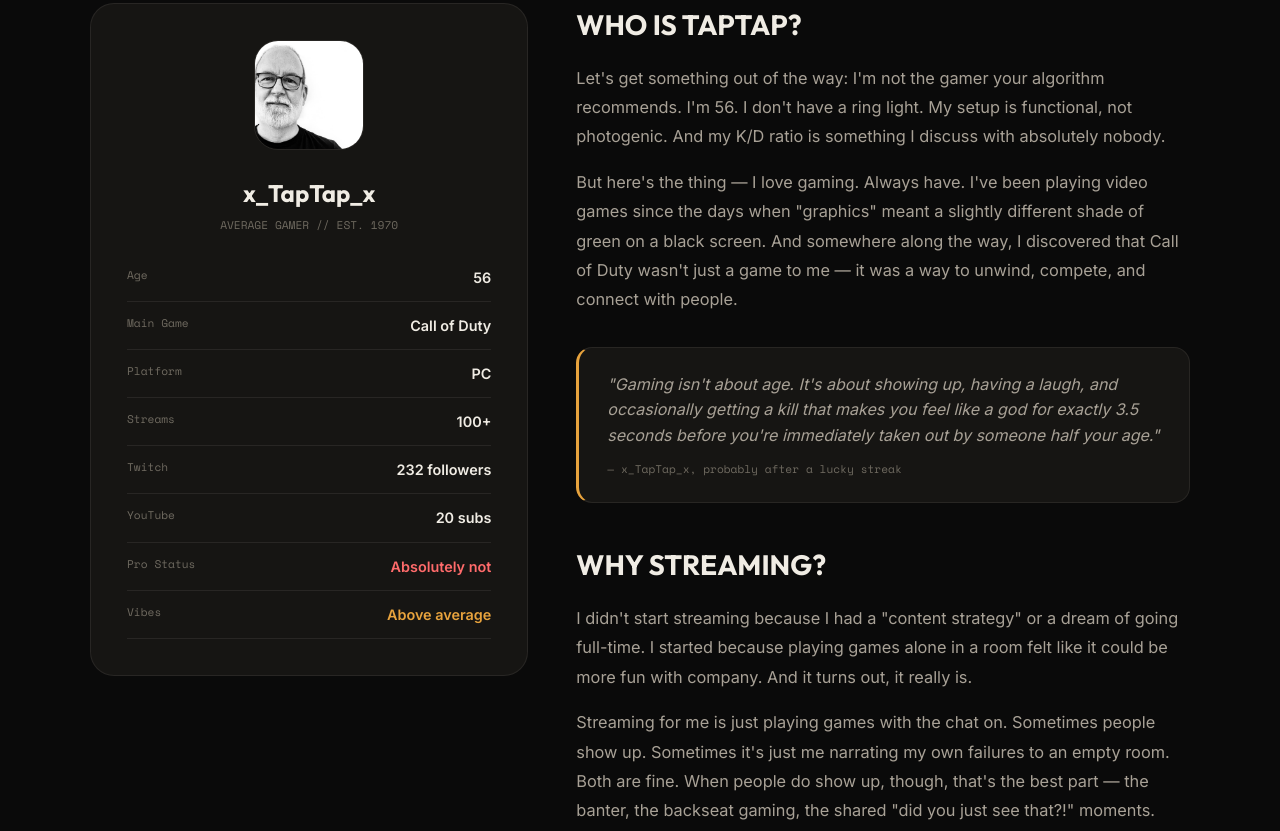
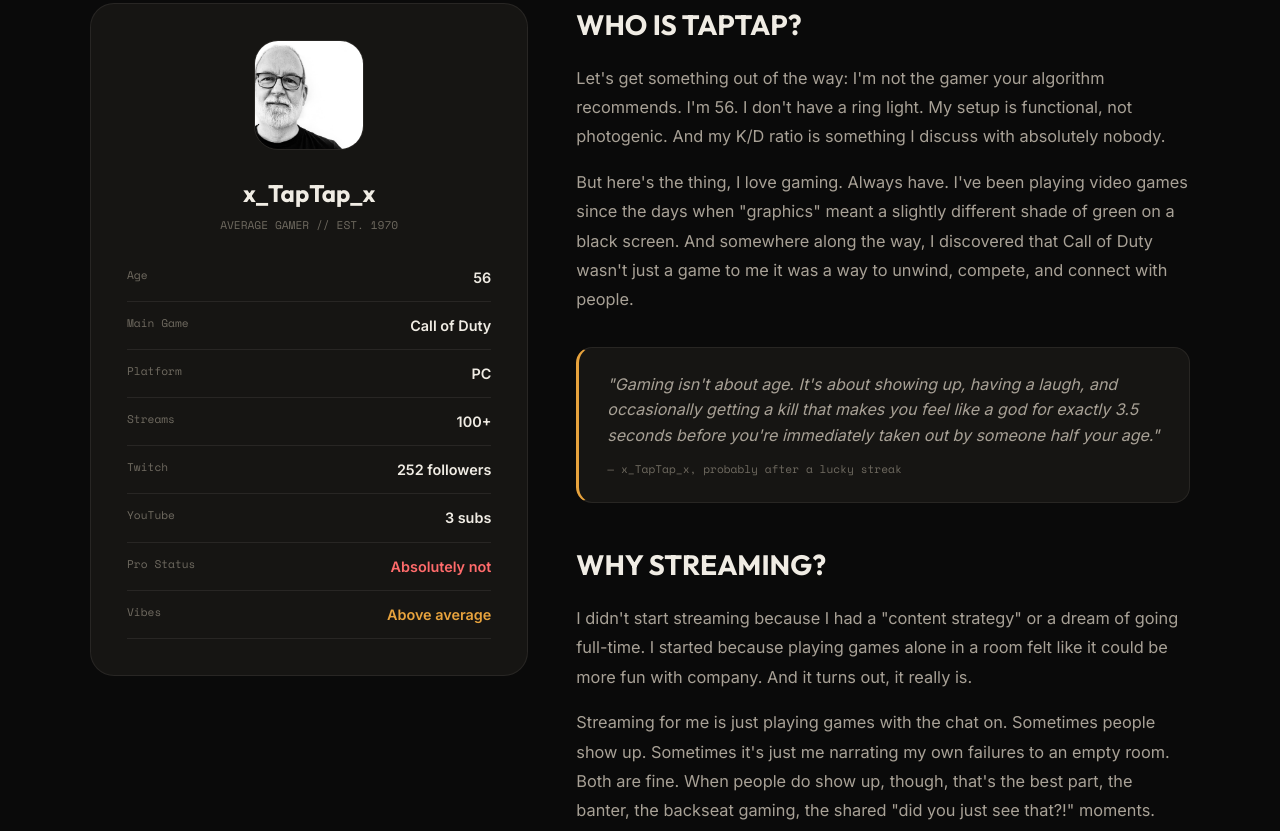
Before and after one commit to QuietRepo/xtaptapx, a plain HTML site: page about.html in a window 1280 px wide. Shown: the part 489-1320 px from the top of the page. Drawn offline with nearby package versions, Linux system fonts and the light colour scheme.

Commit message:
Updated follower/sub counts

```diff
--- a/about.html
+++ b/about.html
@@ -82,11 +82,11 @@
             </li>
             <li>
               <span class="label">Twitch</span>
-              <span class="value">232 followers</span>
+              <span class="value">252 followers</span>
             </li>
             <li>
               <span class="label">YouTube</span>
-              <span class="value">20 subs</span>
+              <span class="value">3 subs</span>
             </li>
             <li>
               <span class="label">Pro Status</span>
@@ -109,9 +109,9 @@
           And my K/D ratio is something I discuss with absolutely nobody.
         </p>
         <p class="reveal">
-          But here's the thing — I love gaming. Always have. I've been playing video games
+          But here's the thing, I love gaming. Always have. I've been playing video games
           since the days when "graphics" meant a slightly different shade of green on a black screen.
-          And somewhere along the way, I discovered that Call of Duty wasn't just a game to me —
+          And somewhere along the way, I discovered that Call of Duty wasn't just a game to me
           it was a way to unwind, compete, and connect with people.
         </p>
 
@@ -131,7 +131,7 @@
         <p class="reveal">
           Streaming for me is just playing games with the chat on. Sometimes people show up.
           Sometimes it's just me narrating my own failures to an empty room. Both are fine.
-          When people do show up, though, that's the best part — the banter, the backseat gaming,
+          When people do show up, though, that's the best part, the banter, the backseat gaming,
           the shared "did you just see that?!" moments.
         </p>
 
@@ -150,7 +150,7 @@
           <div class="timeline-item">
             <div class="timeline-year">THE STREAMING CHAPTER</div>
             <h4>HIT THE BUTTON</h4>
-            <p>Decided to try streaming on Twitch. Expected nothing, got a community. 233 followers and counting — slowly, but counting. Also started posting clips to TikTok and YouTube because why not.</p>
+            <p>Decided to try streaming on Twitch. Expected nothing, got a community. 252 followers and counting — slowly, but counting. Also started posting clips to TikTok and YouTube because why not.</p>
           </div>
           <div class="timeline-item">
             <div class="timeline-year">NOW</div>
```
Also changed, not shown: index.html (+1 -1 lines).
